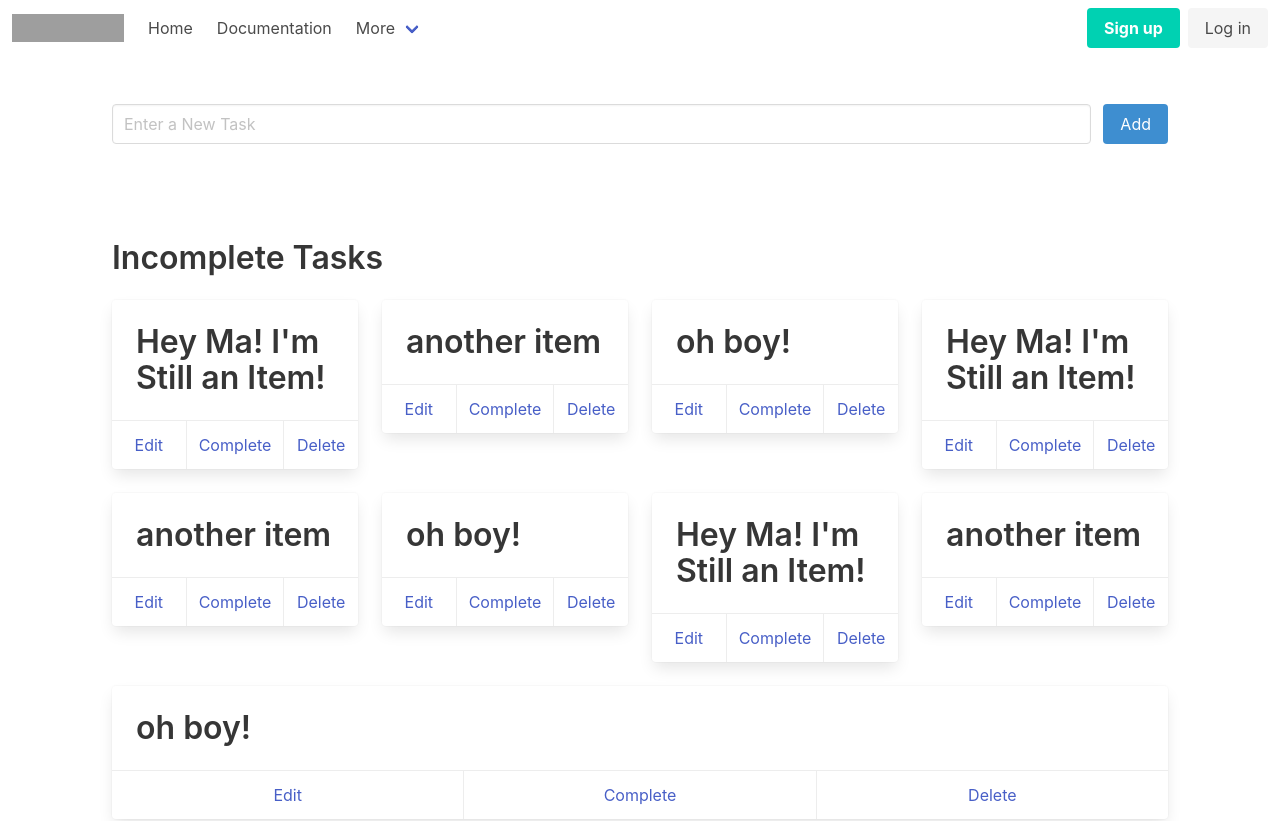
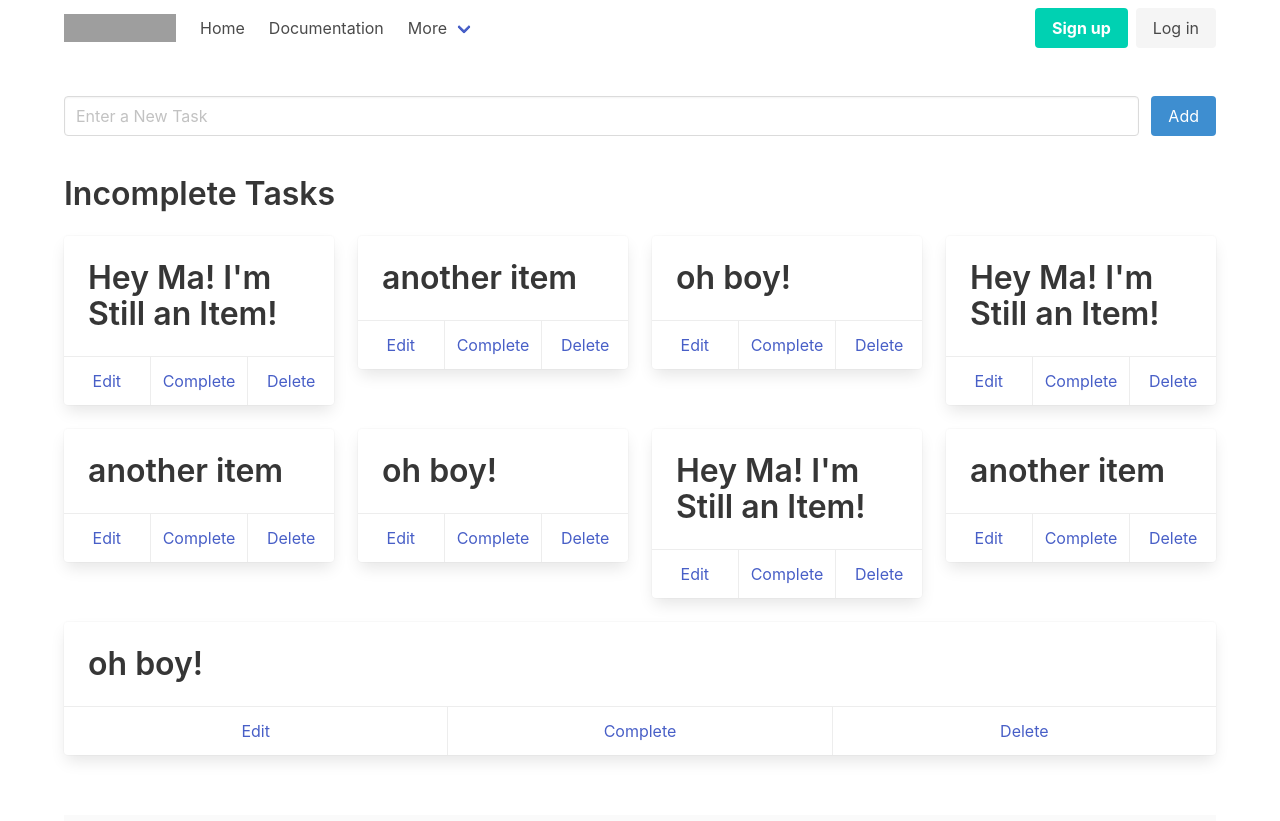
Before and after one commit to carlosmorales125/vue-todo-v2, a Vue app: page /#/ in a window 1280 px wide. Shown: the top 821 px of the page. Built offline with nearby package versions, Linux system fonts and the light colour scheme; grey boxes are pictures that could not be loaded.

Commit message:
resolving some visual bugs

```diff
--- a/src/App.vue
+++ b/src/App.vue
@@ -1,5 +1,5 @@
 <template>
-  <div id="app">
+  <div id="app" class="container">
       <router-view name="header"/>
       <div>
           <router-view/>
--- a/src/components/todoList/TodoList.vue
+++ b/src/components/todoList/TodoList.vue
@@ -1,6 +1,6 @@
 <template>
-    <section class="section">
-        <div class="container">
+    <div class="todo-list">
+        <div class="todo-list-incomplete">
             <h1 class="title">Incomplete Tasks</h1>
             <div class="columns is-multiline">
                 <TodoListItem v-for="item in incompleteTodoListArray"
@@ -13,7 +13,7 @@
                 </TodoListItem>
             </div>
         </div>
-        <div class="container">
+        <div class="todo-list-complete" v-if="completeTodoListArray.length">
             <h1 class="title">Complete Tasks</h1>
             <div class="columns is-multiline">
                 <TodoListItem v-for="item in completeTodoListArray"
@@ -26,7 +26,7 @@
                 </TodoListItem>
             </div>
         </div>
-    </section>
+    </div>
 </template>
 <script>
     import TodoListItem from './TodoListItem.vue';
@@ -50,11 +50,10 @@
     };
 </script>
 <style>
-    .container {
-        padding-top: 20px;
+    .todo-list-incomplete, todo-list-complete {
+        padding-bottom: 20px;
     }
-
-    .container:first-child {
-        padding-top: 0;
+    .todo-list {
+        padding-bottom: 40px;
     }
 </style>
--- a/src/components/todoList/TodoListForm.vue
+++ b/src/components/todoList/TodoListForm.vue
@@ -1,5 +1,5 @@
 <template>
-    <section class="section">
+    <div class="todo-list-form">
         <div class="field is-grouped">
             <p class="control is-expanded">
                 <input class="input"
@@ -17,7 +17,7 @@
                 </a>
             </p>
         </div>
-    </section>
+    </div>
 </template>
 <script>
     import { EventBus } from '../../event-bus';
@@ -39,5 +39,7 @@
     };
 </script>
 <style>
-
+    .todo-list-form {
+        margin-bottom: 40px;
+    }
 </style>
--- a/src/layout/Header.vue
+++ b/src/layout/Header.vue
@@ -66,5 +66,7 @@
     };
 </script>
 <style>
-
+    .navbar {
+        margin-bottom: 40px;
+    }
 </style>
--- a/src/pages/TodoListPage.vue
+++ b/src/pages/TodoListPage.vue
@@ -1,5 +1,5 @@
 <template>
-    <div class="container">
+    <div class="todo-list-page">
         <TodoListForm></TodoListForm>
         <TodoList :todoListArray="todoList"></TodoList>
     </div>
```
